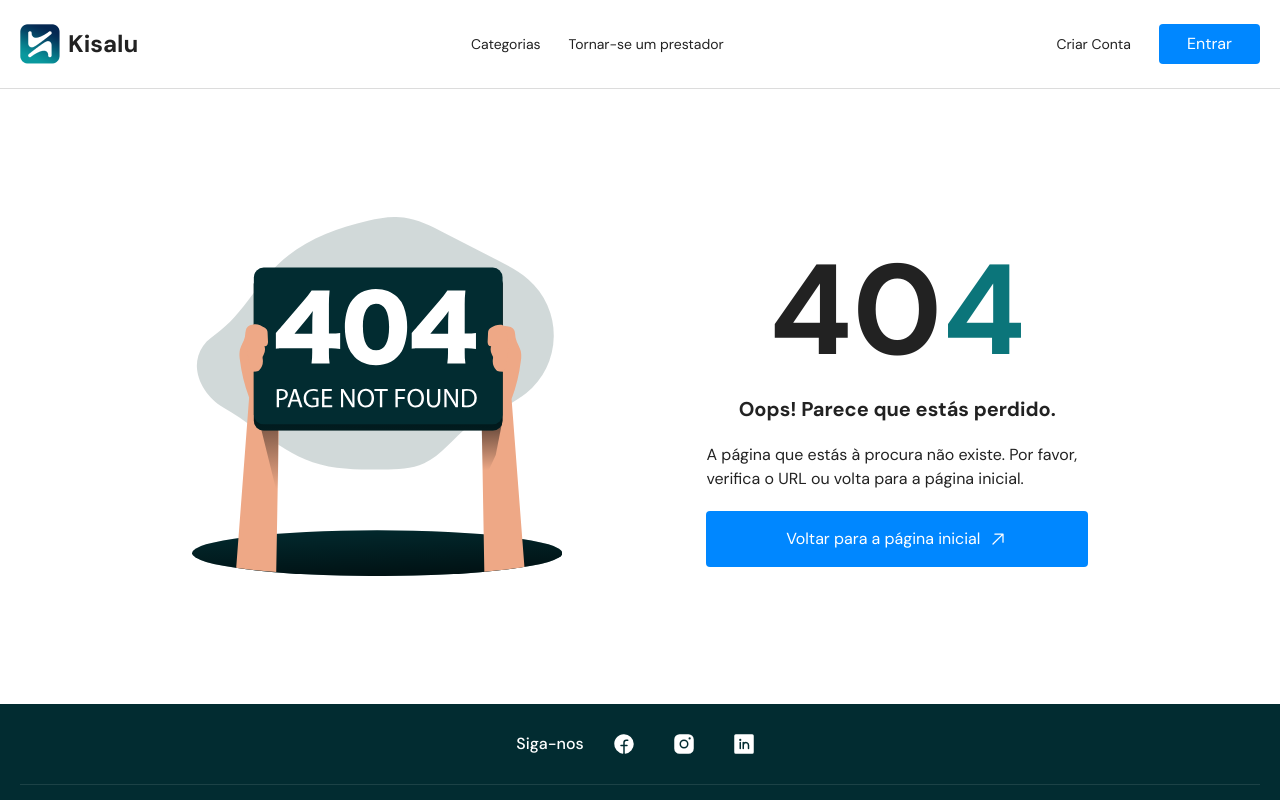
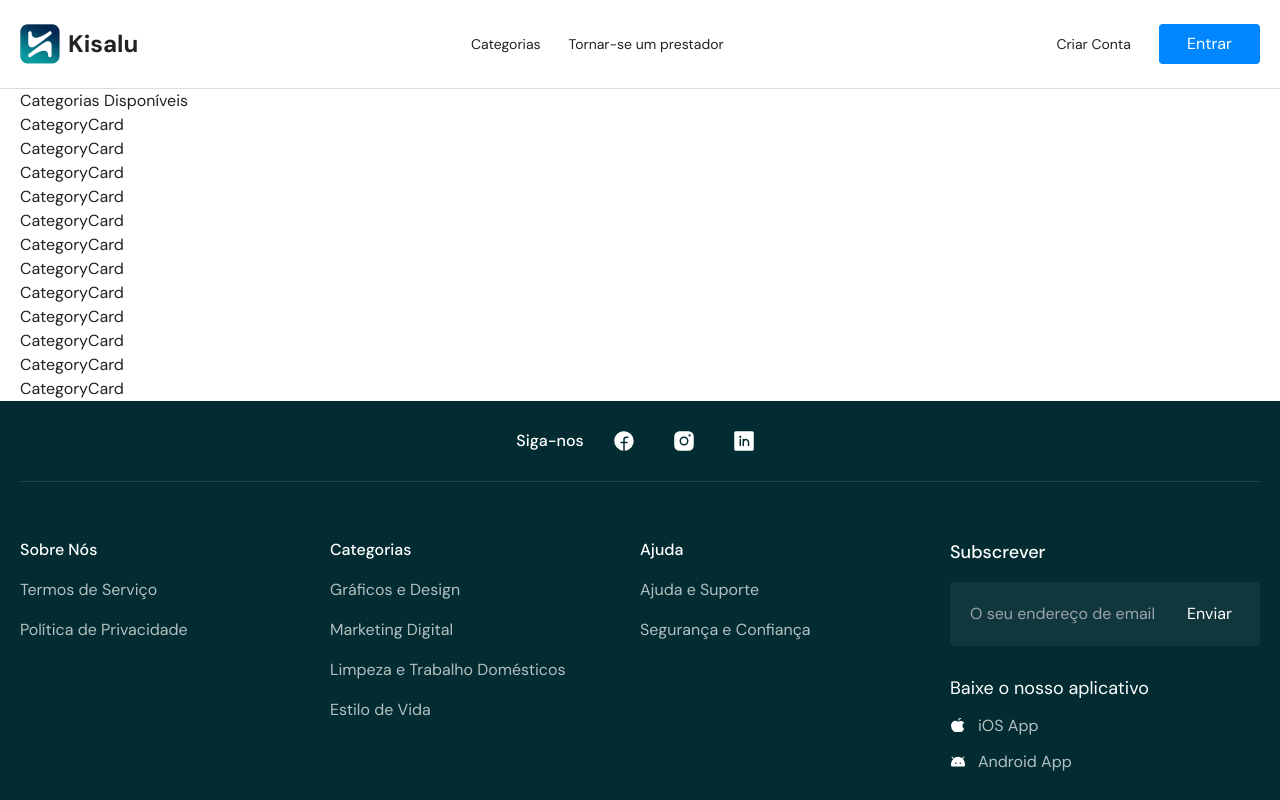
Before and after one commit to rafaelwillen/kisalu-web, a Next.js app: page /categories in a window 1280 px wide. Before the commit this address had no page. Shown: the top 800 px of the page. Built offline with nearby package versions, Linux system fonts and the light colour scheme.

Commit message:
Add mock data for the categories page

```diff
--- /dev/null
+++ b/src/components/pages/categories/CategoryCard.tsx
@@ -0,0 +1,3 @@
+export default function CategoryCard() {
+  return <div>CategoryCard</div>;
+}
--- a/src/mock/category.ts
+++ b/src/mock/category.ts
@@ -60,3 +60,90 @@ export const homeBrowseByCategory = [
     freelancersCount: 300,
   },
 ];
+
+export const categoriesPageResult = [
+  {
+    name: "Web Development",
+    image: "https://example.com/web-development.png",
+    banner: "Get Your Website Built by Top Web Developers",
+    meanReview: 4.6,
+    numFreelancers: 10000,
+  },
+  {
+    name: "Graphic Design",
+    image: "https://example.com/graphic-design.png",
+    banner: "Create Stunning Visuals with Top Designers",
+    meanReview: 4.8,
+    numFreelancers: 8500,
+  },
+  {
+    name: "Writing & Translation",
+    image: "https://example.com/writing-translation.png",
+    banner: "Write Your Way to Success with Expert Writers",
+    meanReview: 4.4,
+    numFreelancers: 12000,
+  },
+  {
+    name: "Digital Marketing",
+    image: "https://example.com/digital-marketing.png",
+    banner: "Boost Your Online Presence with Top Marketers",
+    meanReview: 4.7,
+    numFreelancers: 7000,
+  },
+  {
+    name: "Mobile App Development",
+    image: "https://example.com/mobile-app-development.png",
+    banner: "Build Your Own App with Top Developers",
+    meanReview: 4.5,
+    numFreelancers: 6500,
+  },
+  {
+    name: "Video & Animation",
+    image: "https://example.com/video-animation.png",
+    banner: "Create Stunning Videos with Top Animators",
+    meanReview: 4.3,
+    numFreelancers: 9000,
+  },
+  {
+    name: "Music & Audio",
+    image: "https://example.com/music-audio.png",
+    banner: "Create Beautiful Music with Top Musicians",
+    meanReview: 4.2,
+    numFreelancers: 5000,
+  },
+  {
+    name: "Photography & Videography",
+    image: "https://example.com/photography-videography.png",
+    banner: "Capture Your Memories with Top Photographers",
+    meanReview: 4.6,
+    numFreelancers: 7500,
+  },
+  {
+    name: "Business Consulting",
+    image: "https://example.com/business-consulting.png",
+    banner: "Get Expert Business Advice from Top Consultants",
+    meanReview: 4.9,
+    numFreelancers: 4000,
+  },
+  {
+    name: "Virtual Assistance",
+    image: "https://example.com/virtual-assistance.png",
+    banner: "Get Professional Help with Virtual Assistants",
+    meanReview: 4.0,
+    numFreelancers: 10000,
+  },
+  {
+    name: "Programming & Tech",
+    image: "https://example.com/programming-tech.png",
+    banner: "Get Expert Programming & Tech Services",
+    meanReview: 4.5,
+    numFreelancers: 11000,
+  },
+  {
+    name: "Data Entry & Admin",
+    image: "https://example.com/data-entry-admin.png",
+    banner: "Get Fast and Accurate Data Entry & Admin Services",
+    meanReview: 4.2,
+    numFreelancers: 6000,
+  },
+];
--- /dev/null
+++ b/src/pages/categories/index.tsx
@@ -0,0 +1,23 @@
+import MainLayout from "@/components/layouts/MainLayout";
+import CategoryCard from "@/components/pages/categories/CategoryCard";
+import { Container } from "@/components/pages/common";
+import { categoriesPageResult } from "@/mock/category";
+import { NextPageWithLayout } from "../_app";
+
+const CategoriesPage: NextPageWithLayout = () => {
+  return (
+    <Container>
+      <h1>Categorias Disponíveis</h1>
+      <section>
+        {categoriesPageResult.map((category) => (
+          <CategoryCard key={category.name} />
+        ))}
+      </section>
+      {/* TODO: Add the pagination here */}
+    </Container>
+  );
+};
+
+CategoriesPage.getLayout = (page) => <MainLayout>{page}</MainLayout>;
+
+export default CategoriesPage;
```
Also changed, not shown: src/components/pages/categories/index.ts (added).
